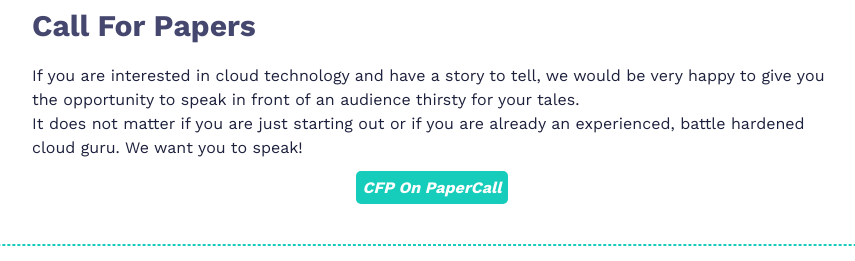
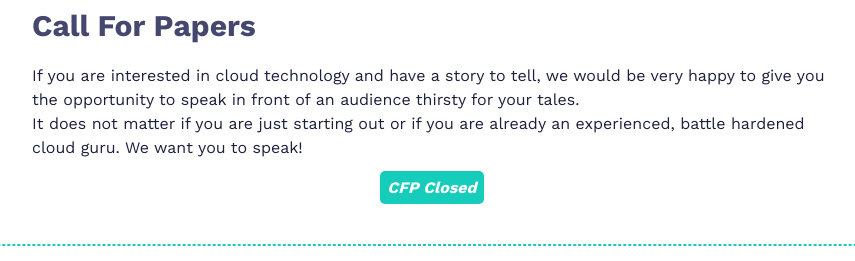
Before and after one commit to madama/ServerlessDays-Zurich-2023, a plain HTML site: page index.html in a window 1280 px wide. Shown: the part 1881-2142 px from the top of the page, without its empty margins (208-1063 px from the left). Drawn offline with nearby package versions, Linux system fonts and the light colour scheme.

Commit message:
CfP Closed

```diff
--- a/index.html
+++ b/index.html
@@ -138,8 +138,8 @@
                 It does not matter if you are just starting out or if you are already an experienced, battle hardened cloud guru. We want you to speak!
             </p>
             <p class="center ticketbox__soldout">
-                    <a class="bgblue" href="https://www.papercall.io/serverlessdays-zurich-2023" target="_blank">CFP On PaperCall</a>
-                    <!--a class="bgblue" href="#" target="_blank">CFP Closed</a-->
+                    <!--a class="bgblue" href="https://www.papercall.io/serverlessdays-zurich-2023" target="_blank">CFP On PaperCall</a-->
+                    <a class="bgblue" href="#" target="_blank">CFP Closed</a>
             </p>
         </div>
     </section>
```
